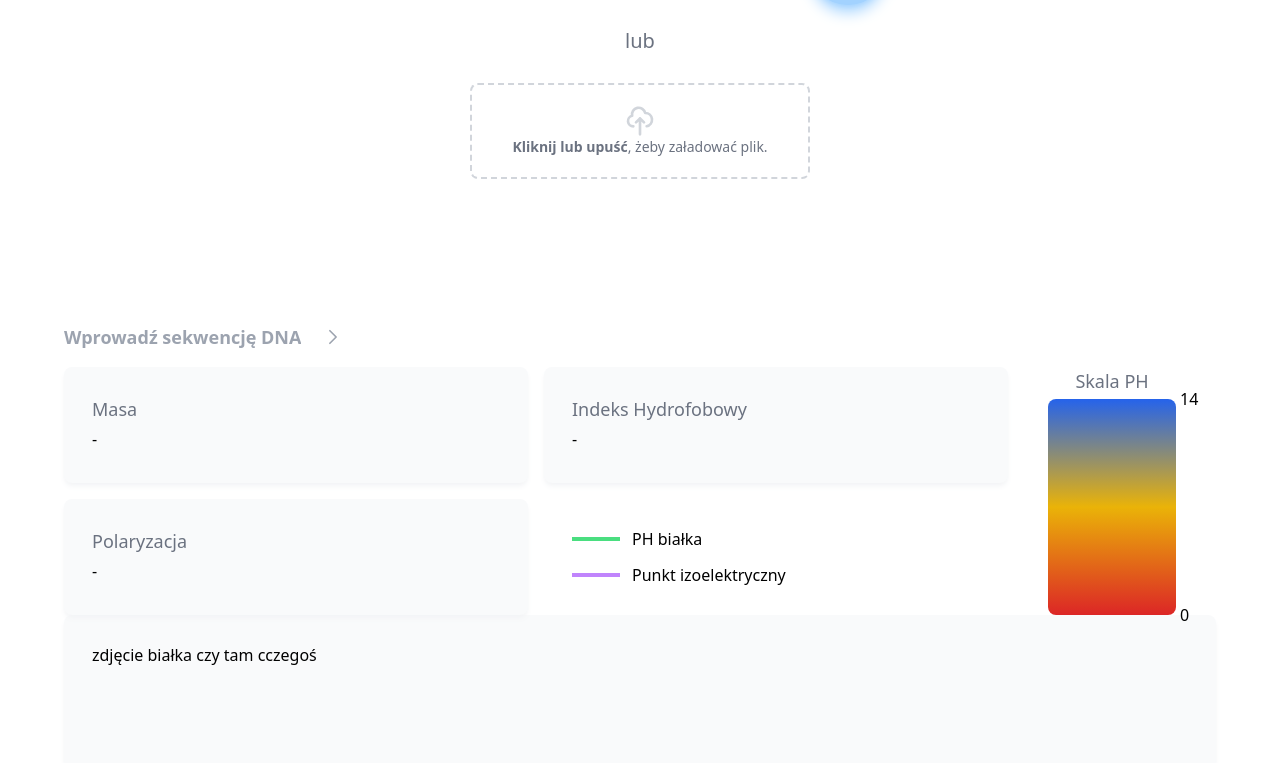
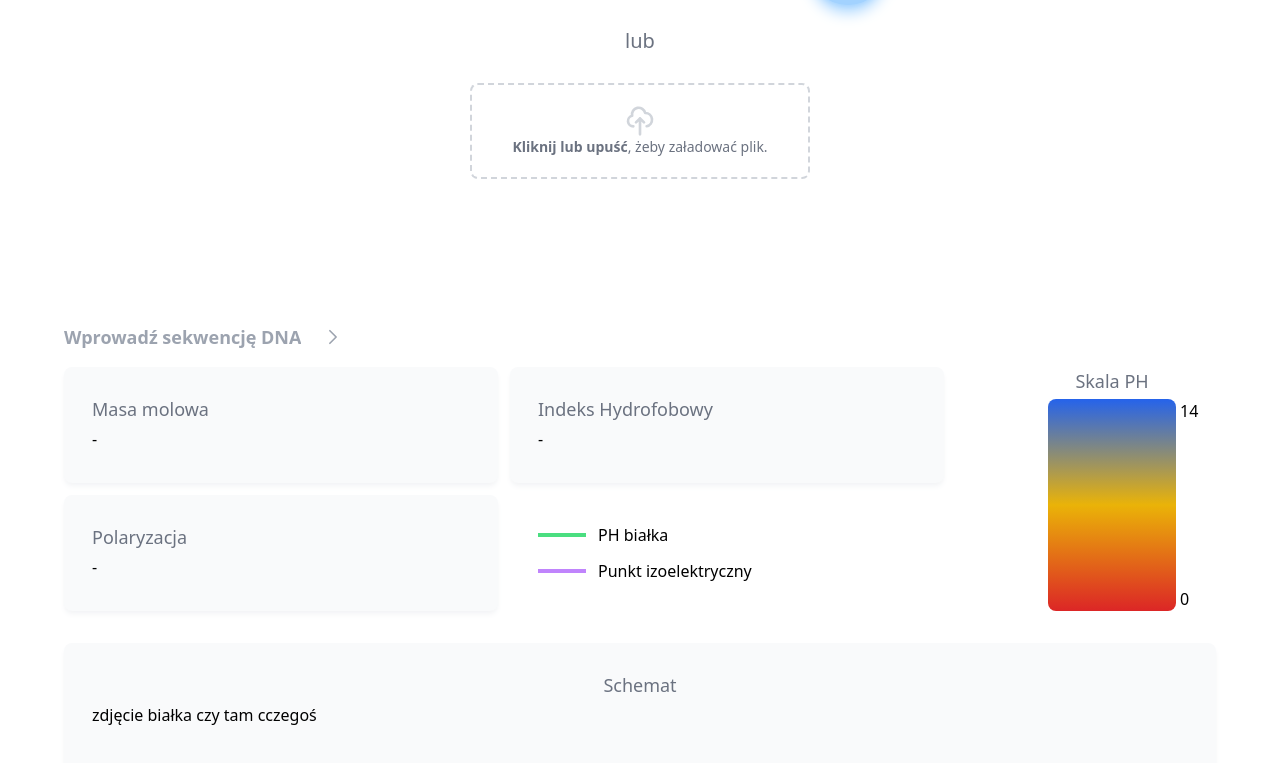
Before and after one commit to bog2n/science-cup, a Next.js app in the folder frontend/: page / in a window 1280 px wide. Shown: the part 469-1232 px from the top of the page. Built offline with nearby package versions, Linux system fonts and the light colour scheme.

Commit message:
Update spacing

```diff
--- a/frontend/components/PHChart.tsx
+++ b/frontend/components/PHChart.tsx
@@ -54,9 +54,7 @@ export default function PHChart({ ph, index }: IProps) {
           ></div>
         </div>
         {/* PH scale 'numbers' */}
-        <span className="text-md absolute top-0  transform -translate-y-1/2 left-full ml-1">
-          14
-        </span>
+        <span className="text-md absolute top-0 left-full ml-1">14</span>
         <span
           style={{ bottom: `${offset ? phPosition - 4 : phPosition}%` }}
           className={`text-xl font-bold right-full mr-2 absolute transform translate-y-[35%] transition-all duration-700 ${
@@ -73,9 +71,7 @@ export default function PHChart({ ph, index }: IProps) {
         >
           {roundedIndex}
         </span>
-        <span className="text-md absolute bottom-0 transform translate-y-1/2 left-full ml-1">
-          0
-        </span>
+        <span className="text-md absolute bottom-0 left-full ml-1">0</span>
       </div>
     </div>
   );
--- a/frontend/components/SchemaCard.tsx
+++ b/frontend/components/SchemaCard.tsx
@@ -8,6 +8,8 @@ import Image from "next/image";
 export default function SchemaCard() {
   return (
     <Card>
+      {/* Heading */}
+      <h2 className="text-gray-500 text-lg text-center">Schemat</h2>
       <div className="relative h-24 overflow-x-scroll">
         zdjęcie białka czy tam cczegoś
       </div>
--- a/frontend/pages/index.tsx
+++ b/frontend/pages/index.tsx
@@ -152,10 +152,14 @@ export default function Home() {
               })}
           </ul>
         </div>
-        <div className="flex ">
+        <div className="flex mb-8">
           {/* Data */}
-          <div className="grid grid-cols-2 grid-rows-2 gap-4 flex-grow">
-            <DataCard title="Masa" data={currentProtein?.mass} unit="U" />
+          <div className="grid grid-cols-2 grid-rows-2 gap-3 flex-grow">
+            <DataCard
+              title="Masa molowa"
+              data={currentProtein?.mass}
+              unit="U"
+            />
             <DataCard
               title="Indeks Hydrofobowy"
               data={currentProtein?.hindex}
@@ -175,7 +179,7 @@ export default function Home() {
             </div>
           </div>
           {/* PH chart */}
-          <div className="">
+          <div className="pl-16 pr-0">
             <PHChart ph={currentProtein?.ph} index={currentProtein?.isopoint} />
           </div>
         </div>
```
